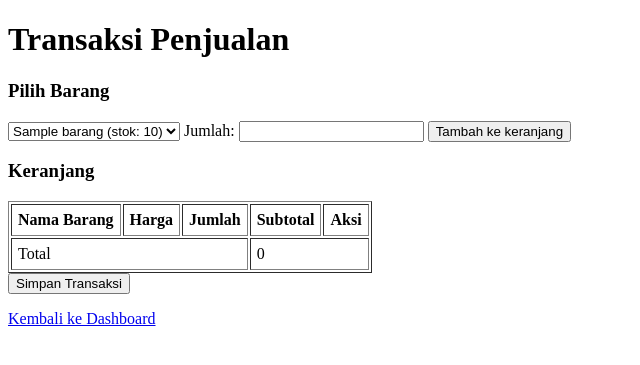
After one commit to salwasabila24/warung_abc, a PHP site: page /transaksi.php in a window 1280 px wide. The commit adds this page. Shown: the top 365 px of the page, without its empty margins (0-640 px from the left). Run offline with PHP 8.4, Linux system fonts and the light colour scheme; a user stored in the database is signed in; tables that the repository leaves empty hold one stand-in row (values such as "Sample post").

Commit message:
modul 3 sudah selesai tapi tombol simpan transaksi tapi masih eror (tidak bisa dipencet)

```diff
--- a/edit_barang.php
+++ b/edit_barang.php
@@ -31,7 +31,7 @@ $data  = mysqli_fetch_assoc($hasil);
             <tr><td>Tanggal Kadaluarsa </td><td>:</td>
                 <td><input type="date" name="tanggal_kadaluarsa"
                 value="<?php echo $data ['tanggal_kadaluarsa']; ?>" required></td></tr>
-            <tr><td colspan="3"><<input type="submit" value="Update"></td></tr>
+            <tr><td colspan="3"><input type="submit" value="Update"></td></tr>
         </table>
     </form>
     <p><a href="data_barang.php">Kembali</a></p>
--- a/proses_edit_barang.php
+++ b/proses_edit_barang.php
@@ -13,10 +13,10 @@ $exp     = $_POST['tanggal_kadaluarsa'];
 $exp_sql = $exp === '' ? 'NULL' : "'$exp'";
 
 $sql   = "UPDATE tbl_barang SET kode_barang='$kode', nama_barang='$nama', ";
-$sql  .= "harga_satuan='$harga', stok='$stok', tangga_kadaluarsa=$exp_sql ";
+$sql  .= "harga_satuan='$harga', stok='$stok', tanggal_kadaluarsa=$exp_sql ";
 $sql  .= "WHERE id_barang = '$id'";
 
-if(mysqli_query($koneksi, $log)) {
+if(mysqli_query($koneksi, $sql)) {
     $id_user   = $_SESSION['id_user'];
     $waktu     = date('Y-m-d H:i:s');
     $aktivitas = "edit_barang: $nama";
--- a/proses_tambah_barang.php
+++ b/proses_tambah_barang.php
@@ -9,10 +9,10 @@ $nama   = mysqli_real_escape_string($koneksi, $_POST['nama_barang']);
 $harga  = $_POST['harga_satuan'];
 $stok   = $_POST['stok'];
 $exp    = $_POST['tanggal_kadaluarsa'];
-$exp_sql = $exp === '' ? 'NULL' : "'$exp";
+$exp_sql = $exp === '' ? 'NULL' : "'$exp'";
 
 $sql = "INSERT INTO tbl_barang (kode_barang, nama_barang, harga_satuan, stok, tanggal_kadaluarsa)";
-$sql .= "VALUES ('$kode', '$nama', '$harga', '$stok', $exp_sql)";
+$sql .= " VALUES ('$kode', '$nama', '$harga', '$stok', $exp_sql)";
 
 if (mysqli_query($koneksi, $sql)) {
     $id_user   = $_SESSION['id_user'];
@@ -21,7 +21,7 @@ if (mysqli_query($koneksi, $sql)) {
     $log = "INSERT INTO tbl_log (id_user, aktivitas, waktu) VALUES ('$id_user', '$aktivitas', '$waktu')";
     mysqli_query($koneksi, $log);
 
-    header('Location : data_barang.php');
+    header('Location: data_barang.php');
     exit;
 }else {
     echo 'Gagal menyimpan data: ' . mysqli_error($koneksi);
--- /dev/null
+++ b/transaksi.php
@@ -0,0 +1,61 @@
+<?php
+//transaksi.php
+include 'includes/cek_session.php';
+include 'config/koneksi.php';
+
+if(!isset($_SESSION['keranjang'])) {
+    $_SESSION['keranjang'] = array();
+}
+
+$daftar_barang = mysqli_query($koneksi, "SELECT * FROM tbl_barang WHERE stok > 0");
+$total = 0;
+foreach ($_SESSION['keranjang'] as $item) {
+    $total += $item['subtotal'];
+}
+?>
+<!DOCTYPE html>
+<html>
+<head><title>Transaksi - Warung ABC</title></head>
+<body>
+    <h1>Transaksi Penjualan</h1>
+
+    <?php if (isset($_SESSION['pesan_error'])) {
+        echo '<p>' . $_SESSION['pesan_error'] . '</p>';
+        unset($_SESSION['pesan_error']);
+    } ?>
+
+    <h3>Pilih Barang</h3>
+    <form action="proses_tambah_keranjang.php" method="POST">
+        <select name="id_barang" required>
+            <?php while ($b = mysqli_fetch_assoc($daftar_barang)) { ?>
+            <option value="<?php echo $b['id_barang']; ?>">
+                <?php echo $b['nama_barang'] . ' (stok: ' . $b['stok'] . ')';?>
+            </option>
+            <?php } ?>
+        </select>
+        Jumlah: <input type="number" name="jumlah" min="1" required>
+        <input type="submit" value="Tambah ke keranjang">
+    </form>
+
+    <h3>Keranjang</h3>
+    <table border="1" cellpadding="6">
+        <tr><th>Nama Barang</th><th>Harga</th><th>Jumlah</th><th>Subtotal</th><th>Aksi</th></tr>
+        <?php foreach ($_SESSION['keranjang'] as $id_barang => $item) { ?>
+        <tr>
+            <td><?php echo $item['nama_barang']; ?></td>
+            <td><?php echo number_format($item['harga'], 0, ',', '.'); ?></td>
+            <td><?php echo $item['jumlah']; ?></td>
+            <td><?php echo number_format($item['subtotal'], 0, ',', '.'); ?></td>
+            <td><a href="hapus_keranjang.php?id=<?php echo $id_barang; ?>">Hapus</a></td>
+        </tr>
+        <?php } ?>
+        <tr><td colspan="3">Total</td>
+            <td colspan="2"><?php echo number_format($total, 0, ',', '.'); ?></td></tr>
+    </table>
+
+    <form action="proses_simpan_transaksi.php" method="POST">
+        <input type="submit" value="Simpan Transaksi">
+    </form>
+    <p><a href="dashboard.php">Kembali ke Dashboard</a></p>
+</body>
+</html>
```
Also changed, not shown: hapus_barang.php (+17 -1 lines), proses_simpan_transaksi.php (added, +48 -0 lines), proses_tambah_keranjang.php (added, +33 -0 lines), riwayat_transaksi.php (added, +31 -0 lines).
